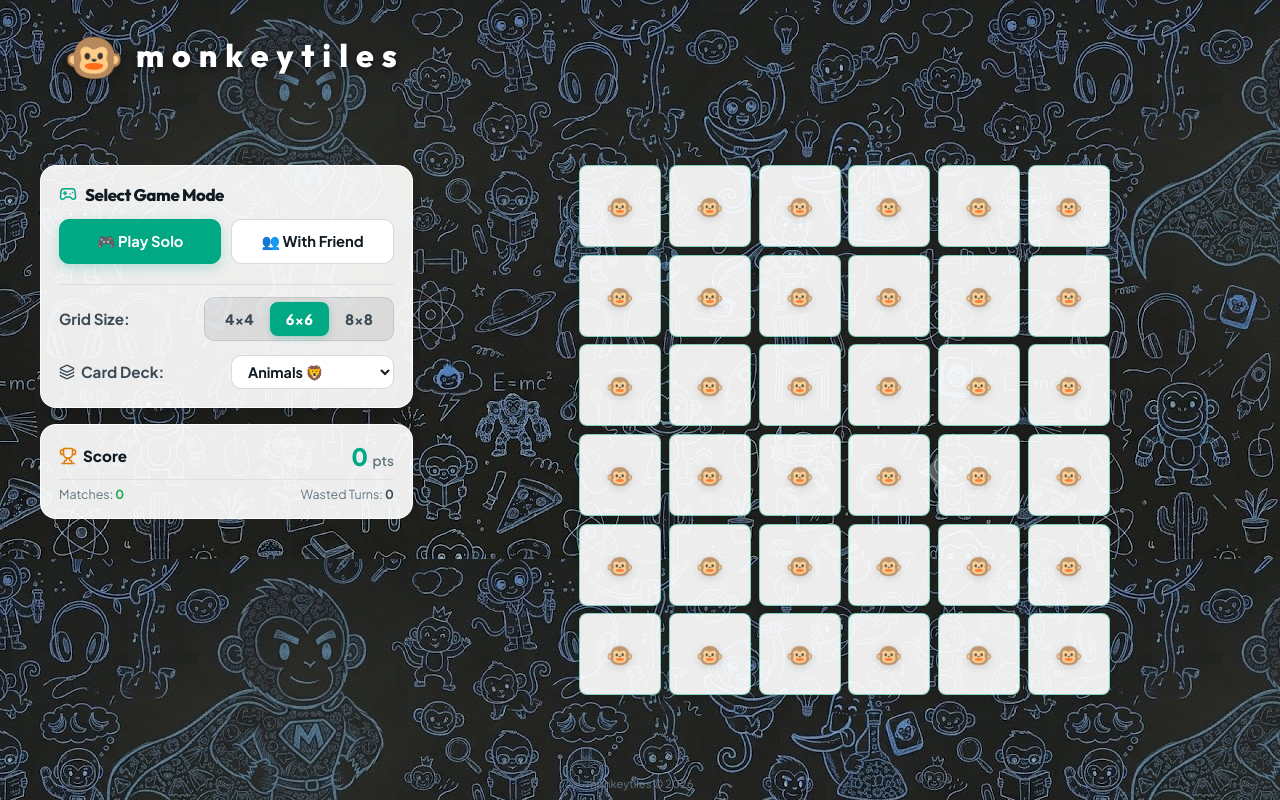
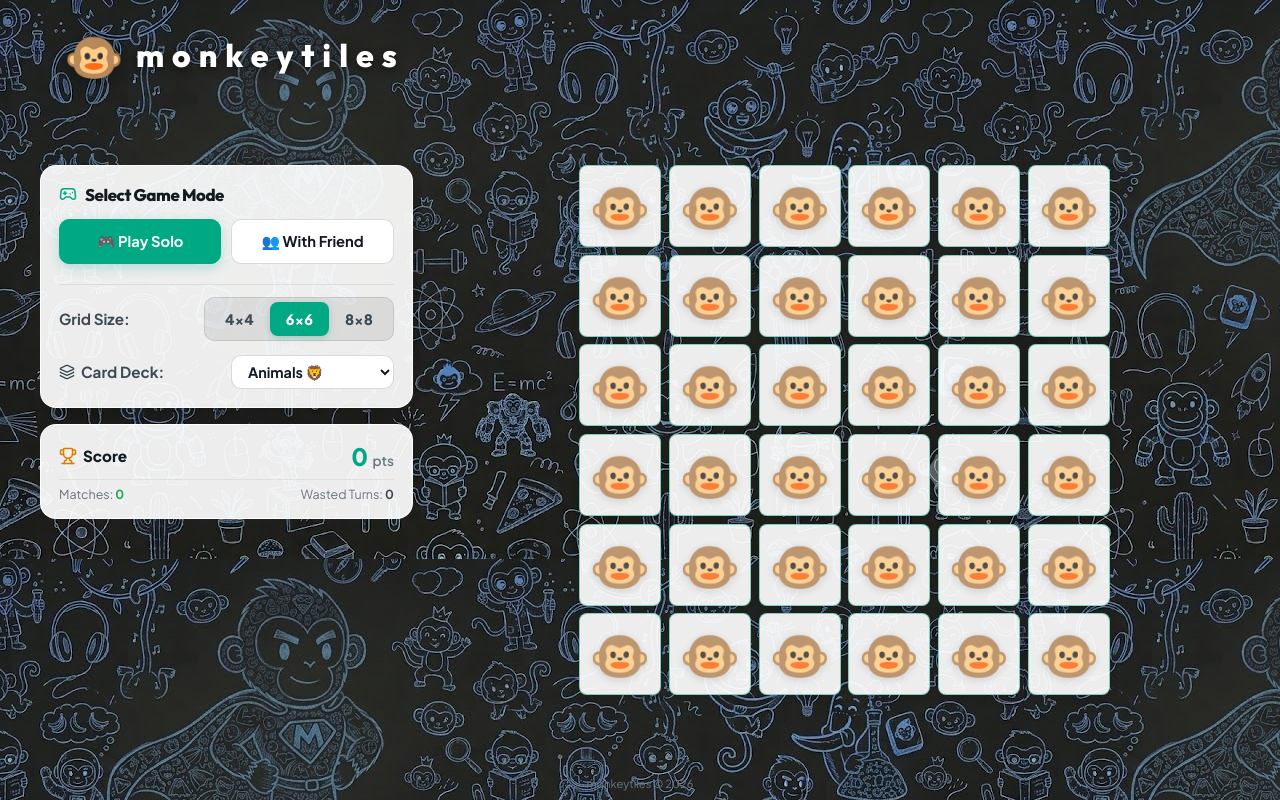
Before and after one commit to nit-sorus/monkeytiles, a React (Vite) app: page / in a window 1280 px wide. Built offline with nearby package versions, Linux system fonts and the light colour scheme.

Commit message:
UI: Increase emoji size relative to tile area by 1.5x

```diff
--- a/src/index.css
+++ b/src/index.css
@@ -299,7 +299,7 @@ p {
 
 /* Monkey logo watermark on unflipped tile front */
 .tile-watermark {
-  font-size: 27cqi;
+  font-size: 60cqi;
   filter: drop-shadow(0 2px 4px rgba(0, 0, 0, 0.15));
   pointer-events: none;
   user-select: none;
@@ -315,7 +315,7 @@ p {
   box-shadow: 0 4px 14px rgba(0, 168, 132, 0.2);
   -webkit-transform: rotateY(180deg);
   transform: rotateY(180deg);
-  font-size: 37cqi;
+  font-size: 82cqi;
   user-select: none;
   position: relative;
   overflow: hidden;
```
